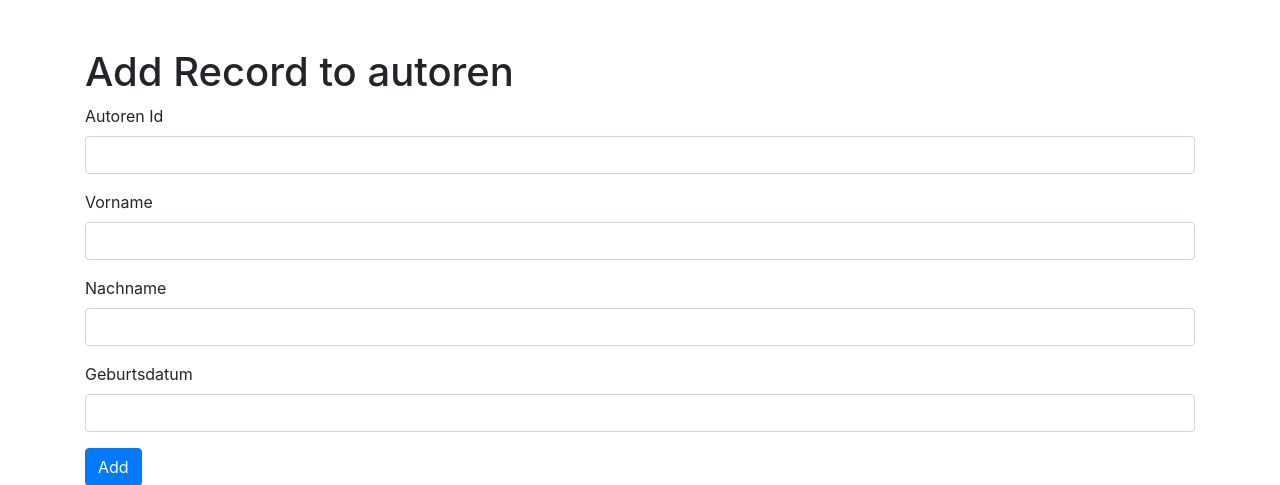
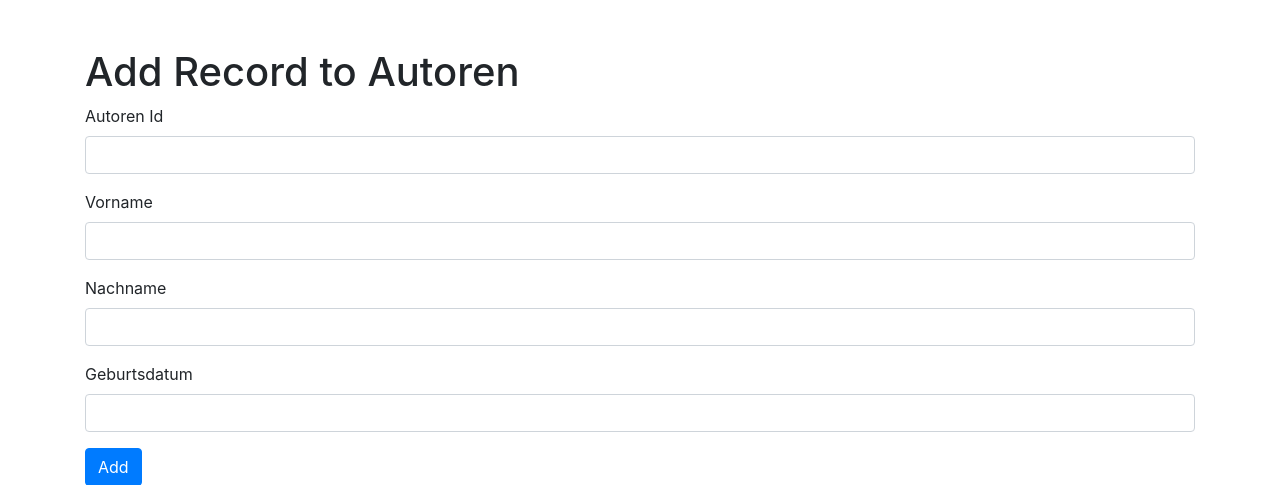
Before and after one commit to tartayadir/PHP_CRUD, a PHP site: page /crud/add_record.php?table=autoren in a window 1280 px wide. Shown: the part 56-541 px from the top of the page. Run offline with PHP 8.4, Linux system fonts and the light colour scheme; data comes from the database, SQL or seed files in the repository.

Commit message:
fix: Fixed issue with table name for add form

```diff
--- a/crud/add_record.php
+++ b/crud/add_record.php
@@ -27,7 +27,7 @@ require '../components/navbar.php';
 </head>
 <body>
 <div class="container">
-    <h1 class="mt-5">Add Record to <?= $selectedTable ?></h1>
+    <h1 class="mt-5">Add Record to <?= normalizeTestView($selectedTable) ?></h1>
     <form method="post">
         <?php foreach ($columns as $column): ?>
             <div class="form-group">
```
